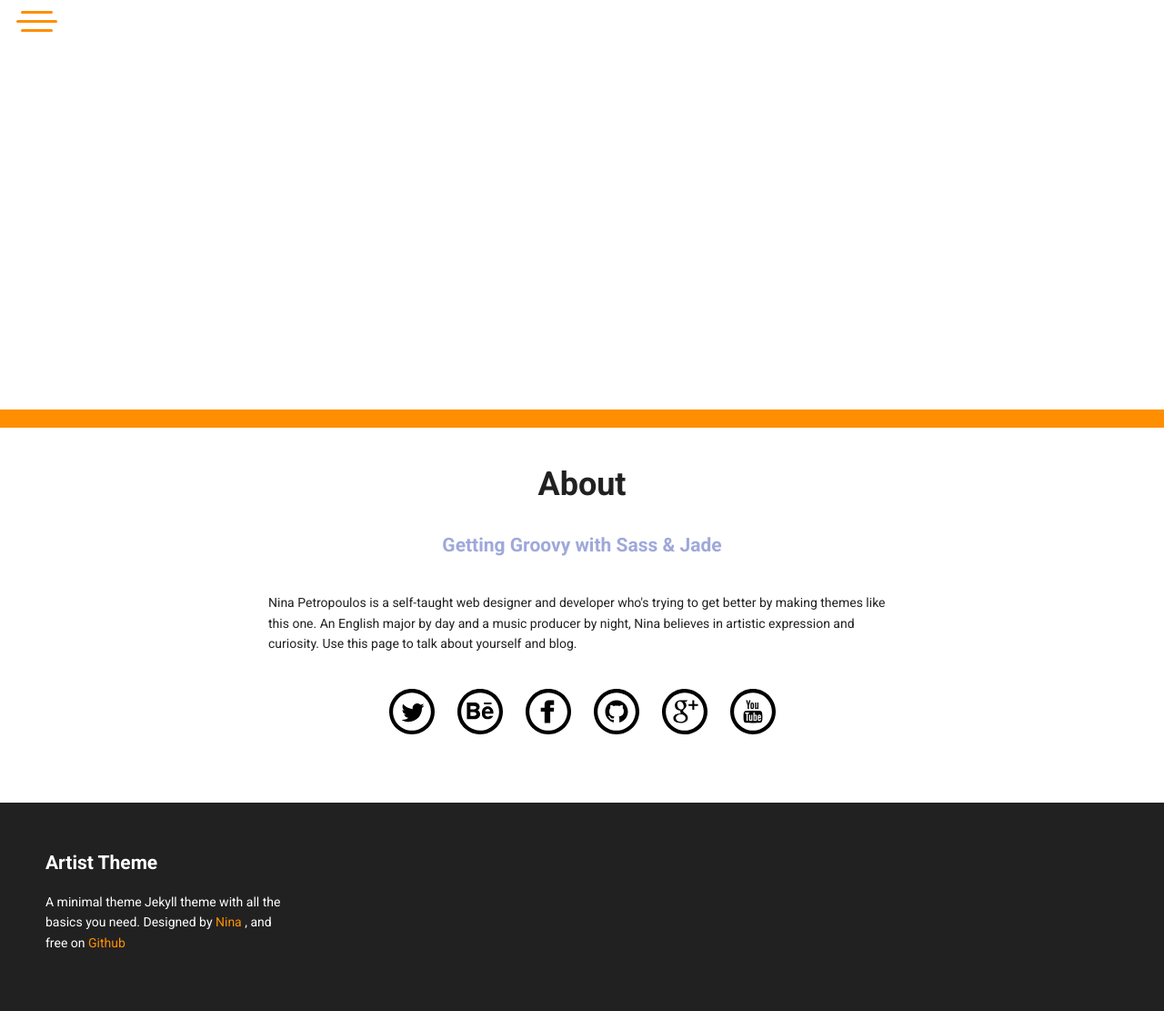
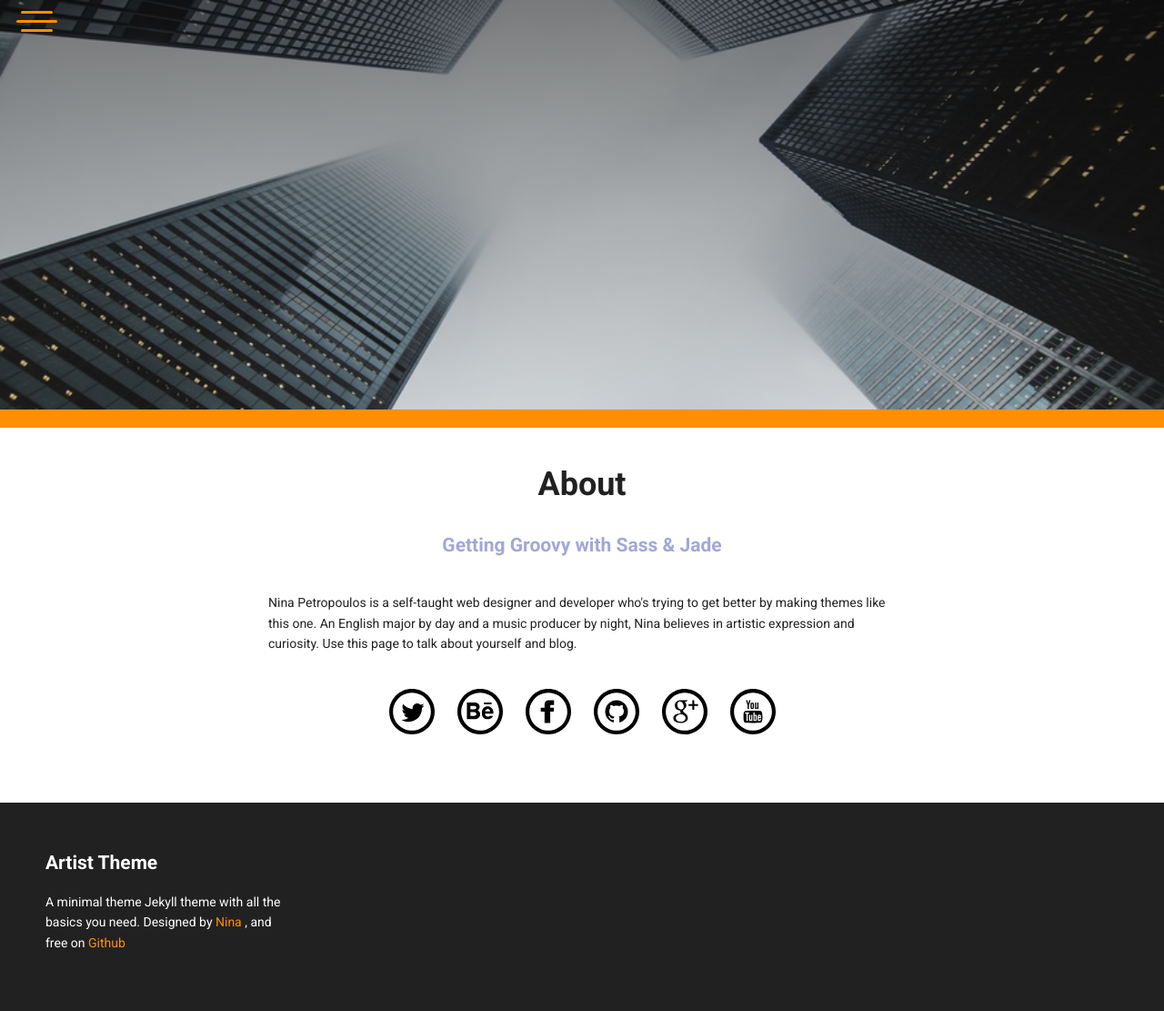
Before and after one commit to ninapetrop/Artist-Theme, a Jekyll site: the page built from about.html, in a window 1280 px wide. Shown: the whole page at 91% size. Built offline with Jekyll 4.4.1, drawn with Linux system fonts in a browser that asks for light colours; nearby versions of some CDN libraries; Markdown is read by kramdown in place of the engine named in the settings.

Commit message:
about page issue, url was set incorectly

```diff
--- a/about.html
+++ b/about.html
@@ -13,7 +13,7 @@ title: About
   <p>{{ page.title }}</p>
 </div>
 
-<div class="xs-12 imgBack textCenter vertCenter banner" style='background-image: linear-gradient( rgba(0, 0, 0, 0.5), rgba(0, 0, 0, 0.1) ), baseurl({{ site.baseurl }}/assets/img/city2.jpg)'></div>
+<div class="xs-12 imgBack textCenter vertCenter banner" style='background-image: linear-gradient( rgba(0, 0, 0, 0.5), rgba(0, 0, 0, 0.1) ), url({{ site.url }}/assets/img/city2.jpg)'></div>
 
 <div class='divider xs-12 topBarTrigger'></div>
 
@@ -30,8 +30,8 @@ title: About
     <img class='social-media' src='{{ site.baseurl }}/assets/img/icons/twitter.svg'>
     <img class='social-media' src='{{ site.baseurl }}/assets/img/icons/behance.svg'>
     <img class='social-media' src='{{ site.baseurl }}/assets/img/icons/facebook.svg'>
-    <img class='social-media' src='{{ site.baseurl }}/assets/img/icons/Github.svg'>
-    <img class='social-media' src='{{ site.baseurl }}/assets/img/icons/Google-Plus.svg'>
+    <img class='social-media' src='{{ site.baseurl }}/assets/img/icons/github.svg'>
+    <img class='social-media' src='{{ site.baseurl }}/assets/img/icons/google-plus.svg'>
     <img class='social-media' src='{{ site.baseurl }}/assets/img/icons/youtube.svg'>
   </div>
 </div>
```
